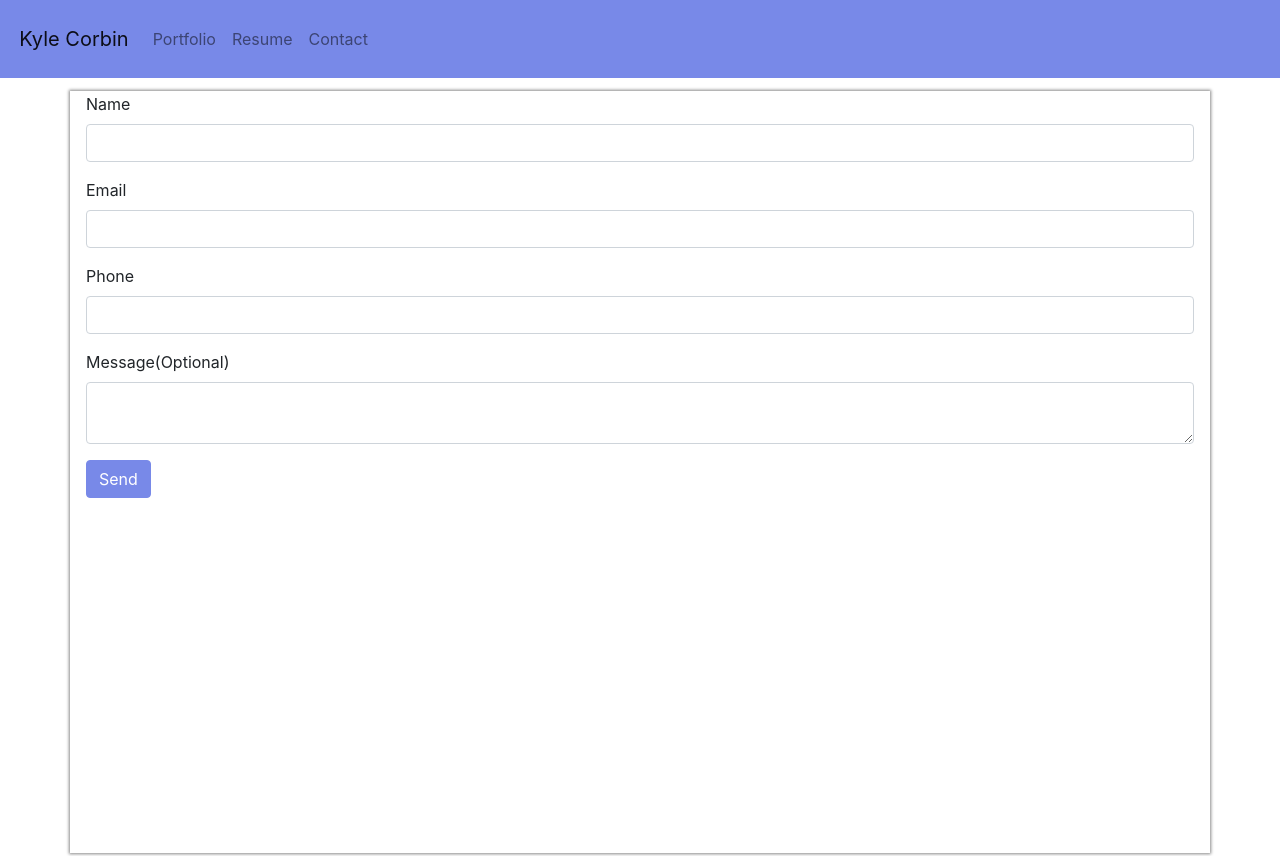
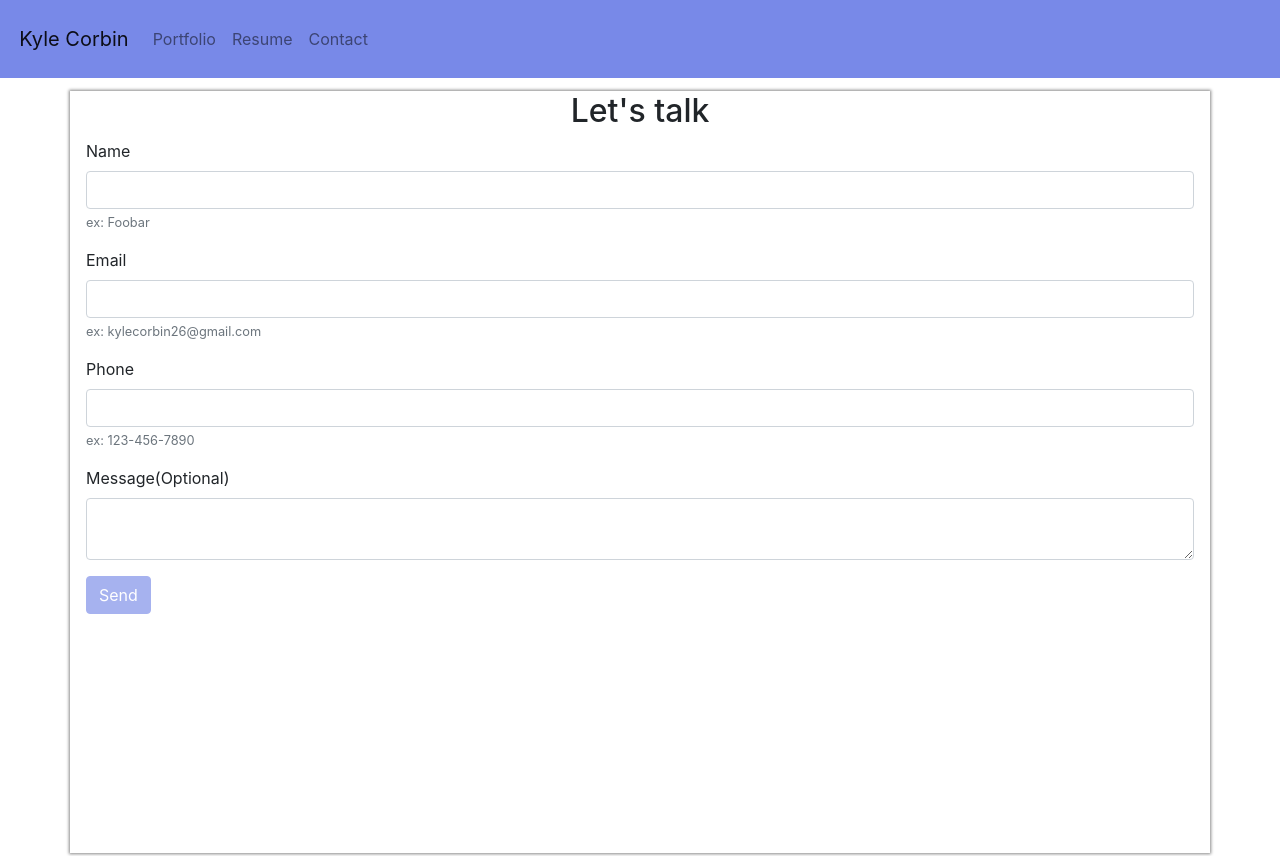
Before and after one commit to YeetOrBeYate/KyleCorbin, a React (Create React App) app: page /contact in a window 1280 px wide. Shown: the top 856 px of the page. Built offline with nearby package versions, Linux system fonts and the light colour scheme.

Commit message:
decided against the form feedback but got the first working version of the contact form

```diff
--- a/src/comp/Contact.js
+++ b/src/comp/Contact.js
@@ -1,5 +1,5 @@
 import React from "react"
-import { Form, FormGroup, Label, Input, FormFeedback, FormText, Button } from 'reactstrap';
+import { Form, FormGroup, Label, Input, Button, FormText, FormFeedback} from 'reactstrap';
 
 const Contact = ()=>{
 
@@ -10,8 +10,20 @@ const Contact = ()=>{
         message:""
     })
 
+    const [button,setButton] = React.useState(true)
+
     const contactHandle =(e)=>{
         setContact({...contact, [e.target.name]:e.target.value})
+
+        console.log(contact)
+
+        if(contact.name.length >= 2 && contact.email.length > 1 && contact.phone.length > 1){
+            setButton(false)
+        }else{
+            setButton(true)
+        }
+
+
     }
 
     const submitContact = (e)=>{
@@ -20,26 +32,33 @@ const Contact = ()=>{
         console.log(contact)
     }
 
+
     return(
+        <div>
+            <h2>Let's talk</h2>
             <Form className="contactForm">
                 <FormGroup>
                     <Label for='Name'>Name</Label>
                     <Input type='text' name='name' id="Name" value={contact.name} onChange={contactHandle}/>
+                    <FormText>ex: Foobar</FormText>
                 </FormGroup>
                 <FormGroup>
                     <Label for='Email'>Email</Label>
                     <Input type='email' name='email' id="Email" value={contact.email} onChange={contactHandle}/>
+                    <FormText>ex: kylecorbin26@gmail.com</FormText>
                 </FormGroup>
                 <FormGroup>
                     <Label for="Phone">Phone</Label>
                     <Input type="tel" id="Phone" name="phone" pattern="[0-9]{3}-[0-9]{3}-[0-9]{4}" value={contact.phone} onChange={contactHandle}/>
+                    <FormText>ex: 123-456-7890</FormText>
                 </FormGroup>
                 <FormGroup>
                     <Label for="Message">Message(Optional)</Label>
                     <Input type="textarea" id="Message" name="message" value={contact.message} onChange={contactHandle}/>
                 </FormGroup>
-            <Button onClick={submitContact} color="primary">Send</Button>
+                <Button disabled={button} onClick={submitContact} color="primary">Send</Button>
             </Form>
+        </div>
     )
 
 }
```
Lines whose indentation alone changed are shown as unchanged.
